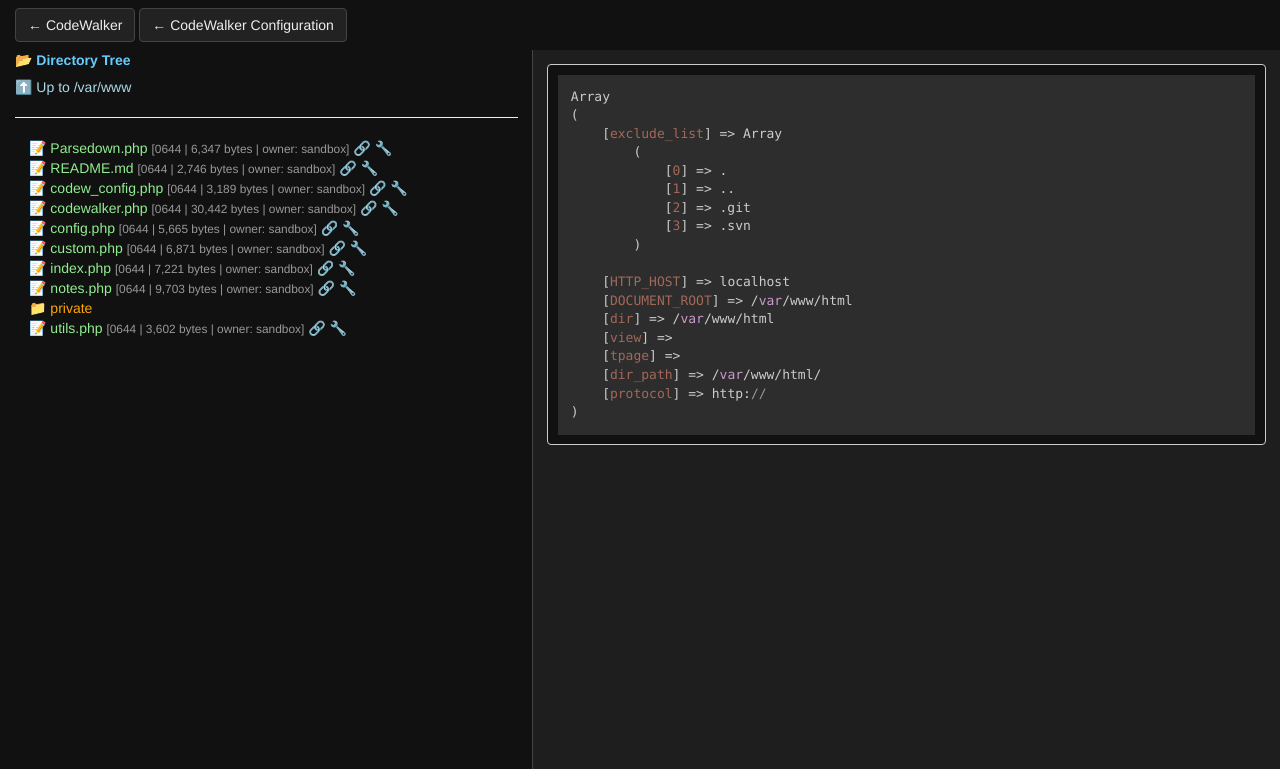
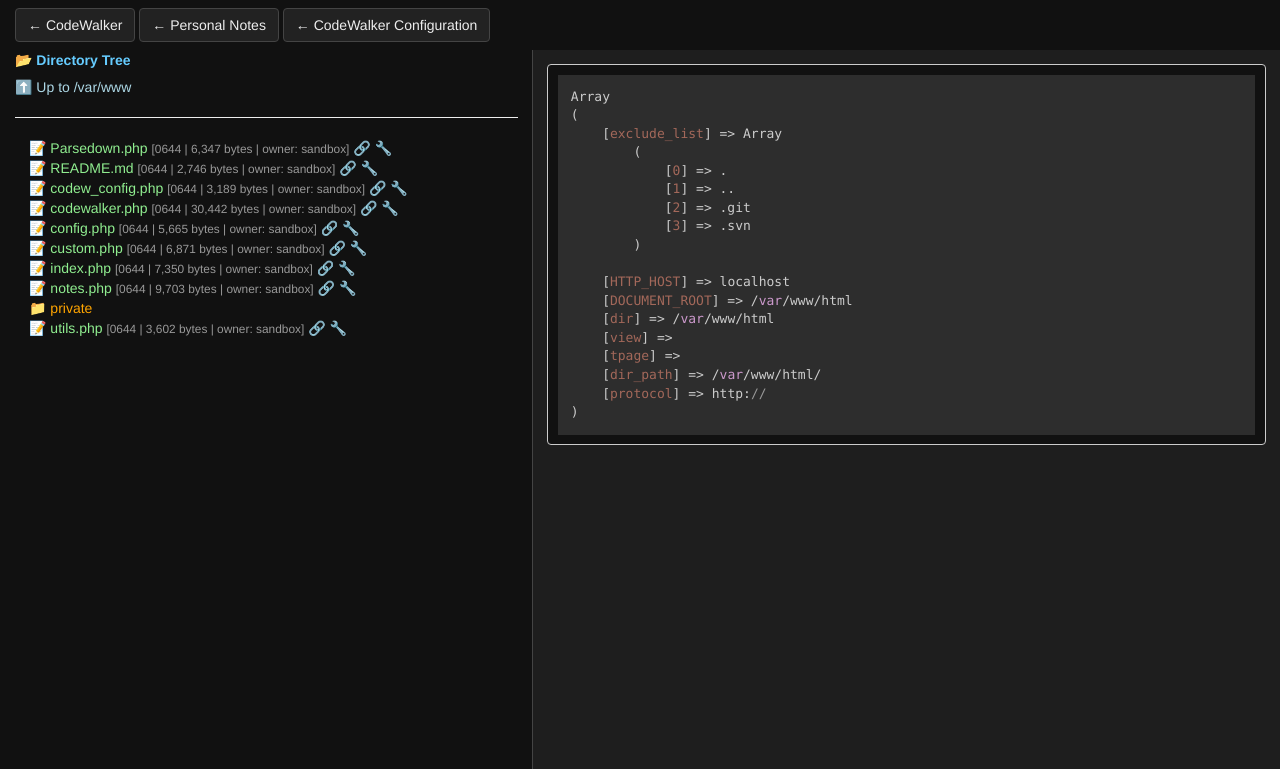
Before and after one commit to ier1990/php_mc, a PHP site: page /index.php in a window 1280 px wide. Shown: the top 769 px of the page. Run offline with PHP 8.4, Linux system fonts and the light colour scheme; data that the repository does not hold is empty; some libraries are stand-ins or nearby versions.

Commit message:
ui(index): add links to Notes viewer

```diff
--- a/src/index.php
+++ b/src/index.php
@@ -42,6 +42,7 @@ $mc_array['protocol'] = $protocol;
   <div class="row" style="margin-top:8px;margin-bottom:8px">
     <div class="col-sm-12">
       <a class="btn btn-default" href="codewalker.php" style="background:#222;color:#eee;border-color:#444">&larr; CodeWalker</a>
+      <a class="btn btn-default" href="notes.php" style="background:#222;color:#eee;border-color:#444">&larr; Personal Notes</a>
       <a class="btn btn-default" href="codew_config.php" style="background:#222;color:#eee;border-color:#444">&larr; CodeWalker Configuration</a>
     </div>
   </div>
```
